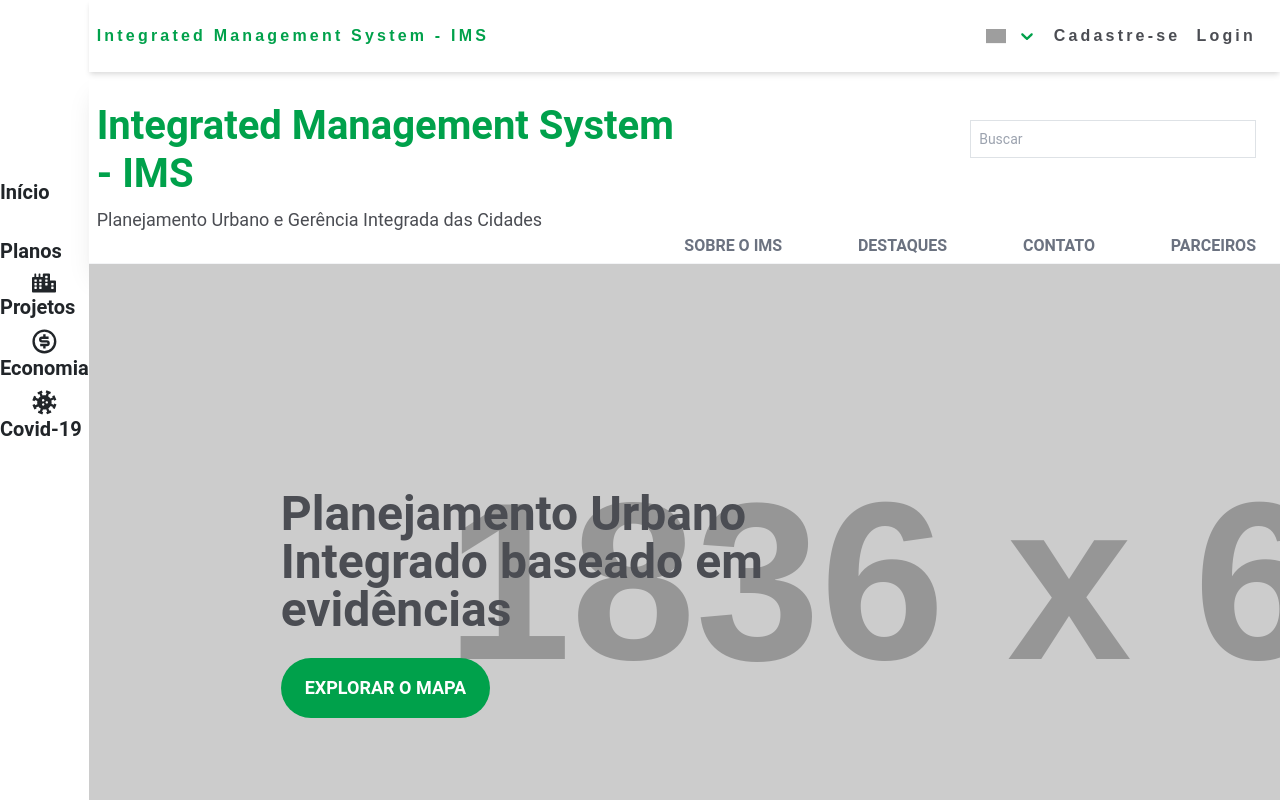
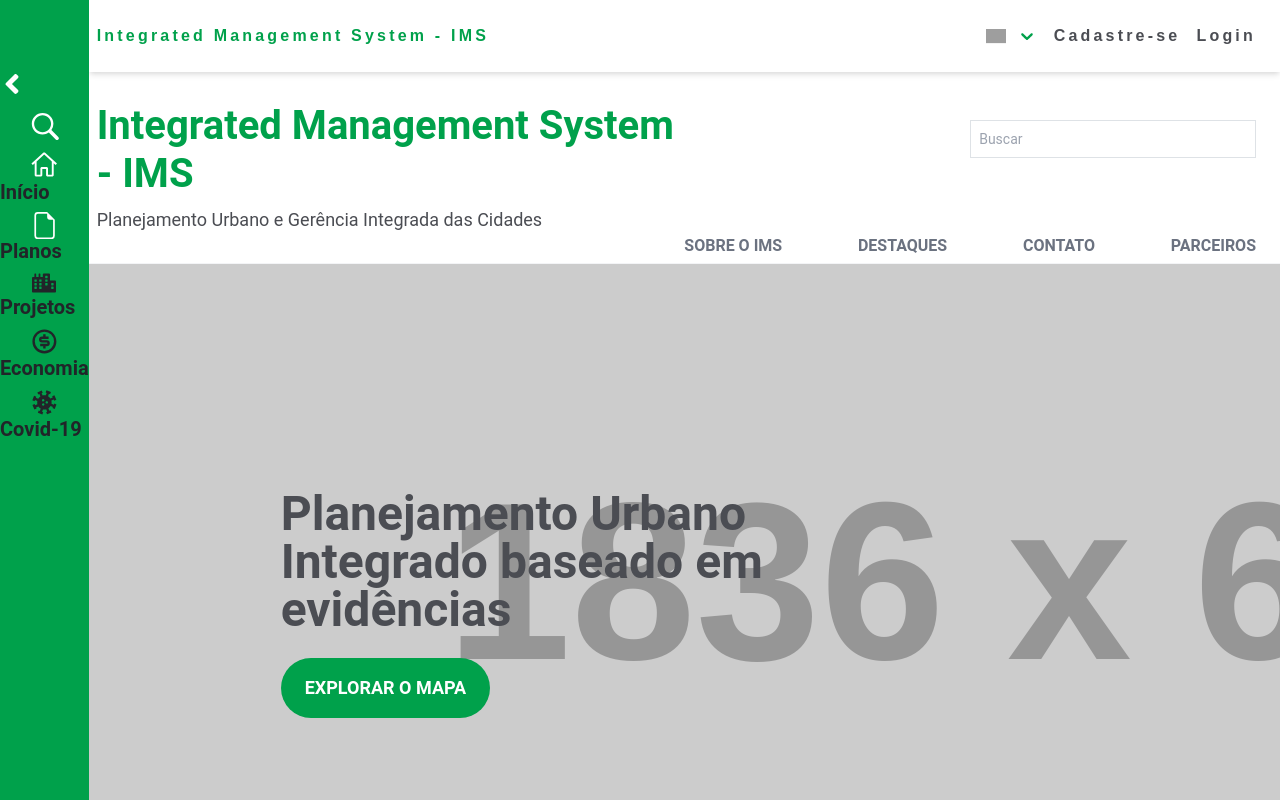
Before and after one commit to IMS-Recife/IMS-Frontend, a Next.js app: page / in a window 1280 px wide. Shown: the top 800 px of the page. Built offline with nearby package versions, Linux system fonts and the light colour scheme; no server answers; grey boxes are pictures that could not be loaded.

Commit message:
Sticky sidebar

```diff
--- a/src/components/Layout/index.js
+++ b/src/components/Layout/index.js
@@ -6,7 +6,7 @@ import Footer from "../Footer";
 
 const Layout = ({ children }) => (
   <div className="flex flex-no-wrap h-full min-h-screen">
-    <div>
+    <div className="bg-secondary-green h-screen sticky sticky top-0">
       <Sidebar />
     </div>
     <div className="w-full">
```
